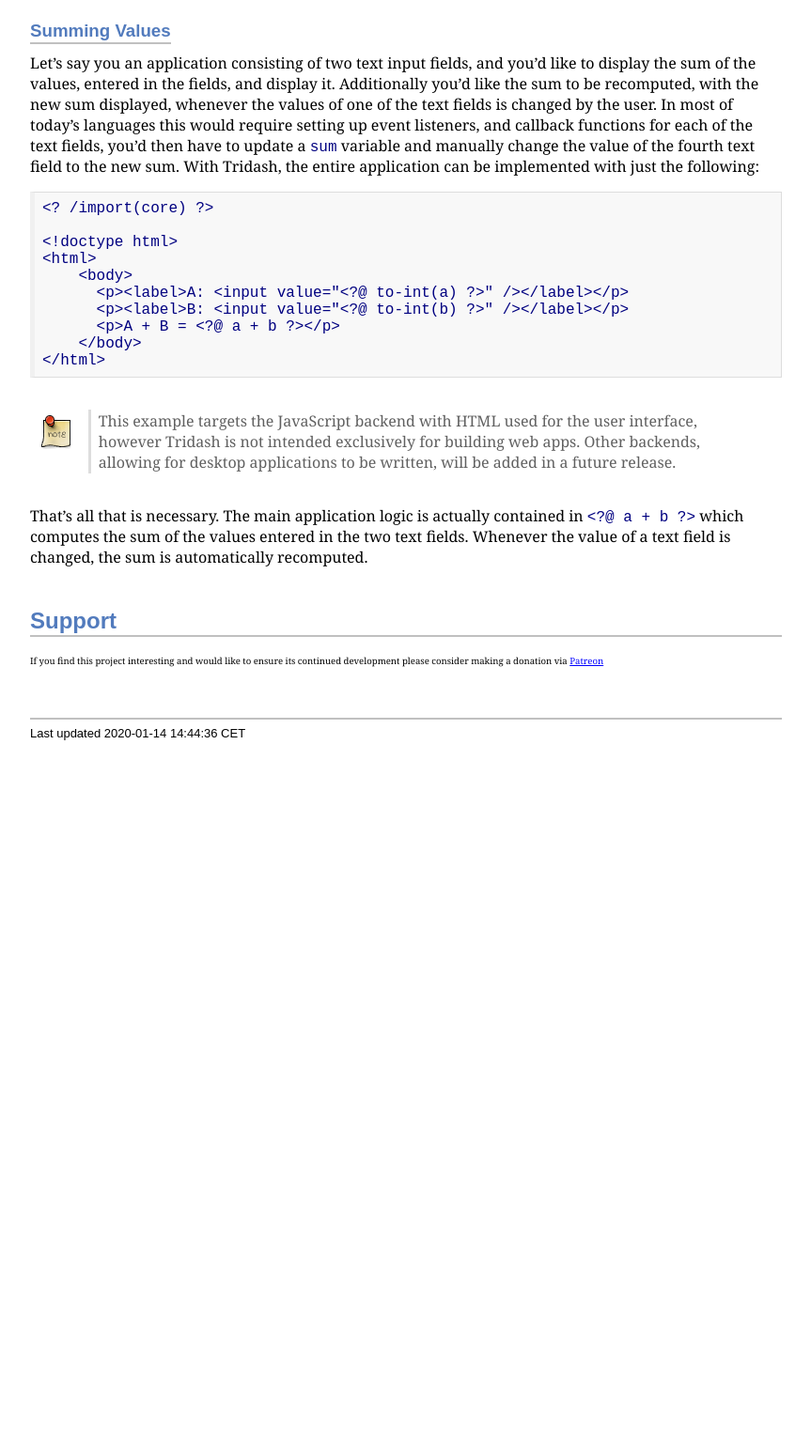
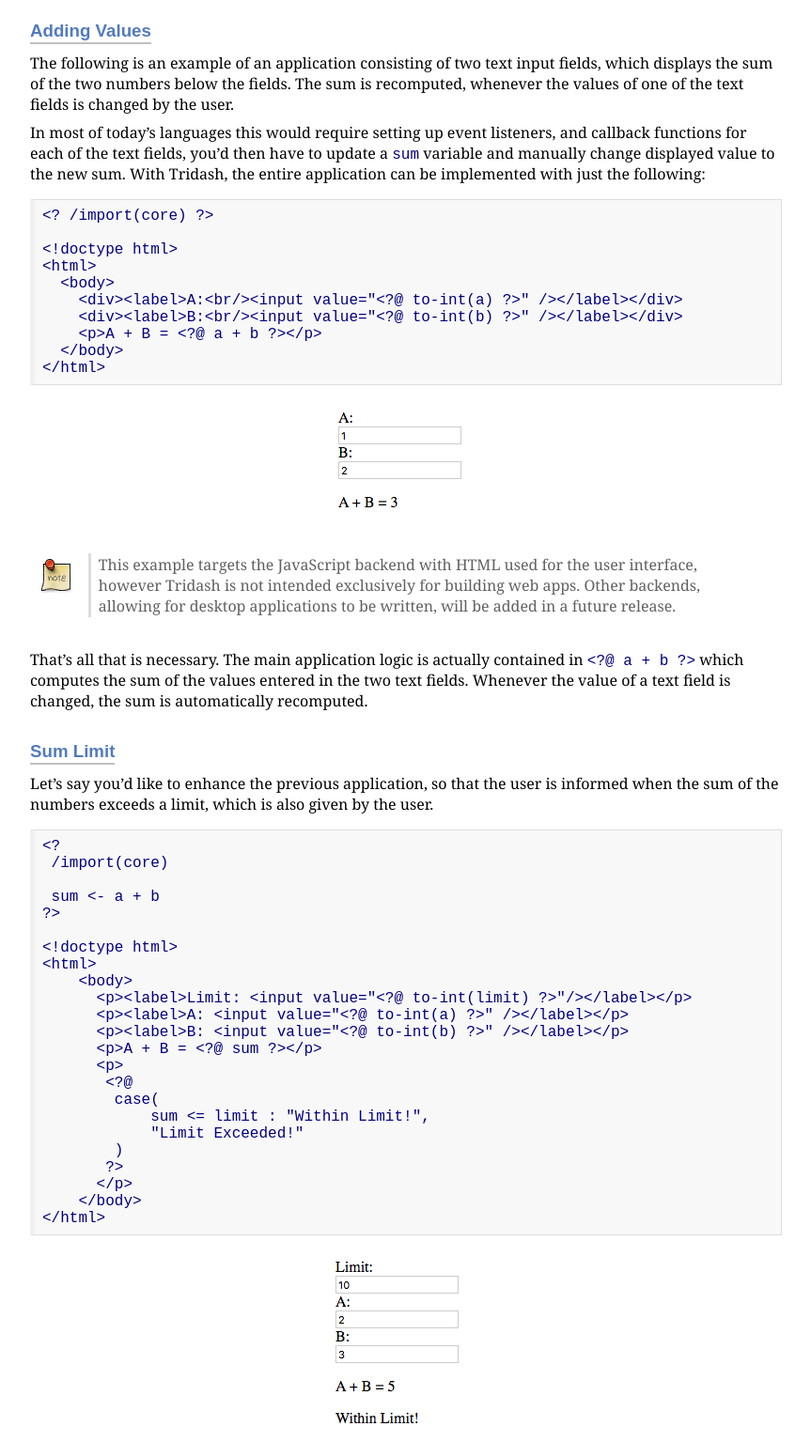
Before and after one commit to alex-gutev/tridash, a plain HTML site: page index.html in a window 1280 px wide. Shown: the part 1240-2775 px from the top of the page at 94% size, without its empty margins (208-1071 px from the left). Before the commit the page ends 2034 px from the top, so only its background shows below. Drawn offline with Linux system fonts and the light colour scheme.

Commit message:
Add new examples with snapshots.

```diff
--- a/index.html
+++ b/index.html
@@ -113,30 +113,34 @@ features and core modules of the language.
 <h2 id="_examples">Examples</h2>
 <div class="sectionbody">
 <div class="sect2">
-<h3 id="_summing_values">Summing Values</h3>
-<div class="paragraph"><p>Let&#8217;s say you an application consisting of two text input fields, and
-you&#8217;d like to display the sum of the values, entered in the fields,
-and display it. Additionally you&#8217;d like the sum to be recomputed, with
-the new sum displayed, whenever the values of one of the text fields
-is changed by the user. In most of today&#8217;s languages this would
-require setting up event listeners, and callback functions for each of
-the text fields, you&#8217;d then have to update a <span class="monospaced">sum</span> variable and
-manually change the value of the fourth text field to the new
-sum. With Tridash, the entire application can be implemented with just
-the following:</p></div>
+<h3 id="_adding_values">Adding Values</h3>
+<div class="paragraph"><p>The following is an example of an application consisting of two text
+input fields, which displays the sum of the two numbers below the
+fields. The sum is recomputed, whenever the values of one of the text
+fields is changed by the user.</p></div>
+<div class="paragraph"><p>In most of today&#8217;s languages this would require setting up event
+listeners, and callback functions for each of the text fields, you&#8217;d
+then have to update a <span class="monospaced">sum</span> variable and manually change displayed
+value to the new sum. With Tridash, the entire application can be
+implemented with just the following:</p></div>
 <div class="listingblock">
 <div class="content monospaced">
 <pre>&lt;? /import(core) ?&gt;
 
 &lt;!doctype html&gt;
 &lt;html&gt;
-    &lt;body&gt;
-      &lt;p&gt;&lt;label&gt;A: &lt;input value="&lt;?@ to-int(a) ?&gt;" /&gt;&lt;/label&gt;&lt;/p&gt;
-      &lt;p&gt;&lt;label&gt;B: &lt;input value="&lt;?@ to-int(b) ?&gt;" /&gt;&lt;/label&gt;&lt;/p&gt;
-      &lt;p&gt;A + B = &lt;?@ a + b ?&gt;&lt;/p&gt;
-    &lt;/body&gt;
+  &lt;body&gt;
+    &lt;div&gt;&lt;label&gt;A:&lt;br/&gt;&lt;input value="&lt;?@ to-int(a) ?&gt;" /&gt;&lt;/label&gt;&lt;/div&gt;
+    &lt;div&gt;&lt;label&gt;B:&lt;br/&gt;&lt;input value="&lt;?@ to-int(b) ?&gt;" /&gt;&lt;/label&gt;&lt;/div&gt;
+    &lt;p&gt;A + B = &lt;?@ a + b ?&gt;&lt;/p&gt;
+  &lt;/body&gt;
 &lt;/html&gt;</pre>
 </div></div>
+<div class="imageblock" style="text-align:center;">
+<div class="content">
+<img src="images/examples/sum.png" alt="A: 1, B: 2, A + B = 3">
+</div>
+</div>
 <div class="admonitionblock">
 <table><tr>
 <td class="icon">
@@ -153,6 +157,48 @@ contained in <span class="monospaced">&lt;?@ a + b ?&gt;</span> which computes t
 of the values entered in the two text fields. Whenever the value of
 a text field is changed, the sum is automatically recomputed.</p></div>
 </div>
+<div class="sect2">
+<h3 id="_sum_limit">Sum Limit</h3>
+<div class="paragraph"><p>Let&#8217;s say you&#8217;d like to enhance the previous application, so that the
+user is informed when the sum of the numbers exceeds a limit, which is
+also given by the user.</p></div>
+<div class="listingblock">
+<div class="content monospaced">
+<pre>&lt;?
+ /import(core)
+
+ sum &lt;- a + b
+?&gt;
+
+&lt;!doctype html&gt;
+&lt;html&gt;
+    &lt;body&gt;
+      &lt;p&gt;&lt;label&gt;Limit: &lt;input value="&lt;?@ to-int(limit) ?&gt;"/&gt;&lt;/label&gt;&lt;/p&gt;
+      &lt;p&gt;&lt;label&gt;A: &lt;input value="&lt;?@ to-int(a) ?&gt;" /&gt;&lt;/label&gt;&lt;/p&gt;
+      &lt;p&gt;&lt;label&gt;B: &lt;input value="&lt;?@ to-int(b) ?&gt;" /&gt;&lt;/label&gt;&lt;/p&gt;
+      &lt;p&gt;A + B = &lt;?@ sum ?&gt;&lt;/p&gt;
+      &lt;p&gt;
+       &lt;?@
+        case(
+            sum &lt;= limit : "Within Limit!",
+            "Limit Exceeded!"
+        )
+       ?&gt;
+      &lt;/p&gt;
+    &lt;/body&gt;
+&lt;/html&gt;</pre>
+</div></div>
+<div class="imageblock" style="text-align:center;">
+<div class="content">
+<img src="images/examples/limit1.png" alt="Limit: 10 A: 2, B: 3, A + B = 5, Within Limit!">
+</div>
+</div>
+<div class="imageblock" style="text-align:center;">
+<div class="content">
+<img src="images/examples/limit2.png" alt="Limit: 10 A: 20, B: 3, A + B = 5, Limit Exceeded!">
+</div>
+</div>
+</div>
 </div>
 </div>
 <div class="sect1">
@@ -167,7 +213,7 @@ its continued development please consider making a donation via
 <div id="footer">
 <div id="footer-text">
 Last updated
- 2020-01-14 14:44:36 CET
+ 2020-01-16 09:43:38 CET
 </div>
 </div>
 </body>
```
Also changed, not shown: images/examples/limit1.png (added), images/examples/limit2.png (added), images/examples/sum.png (added), 1 other file.
